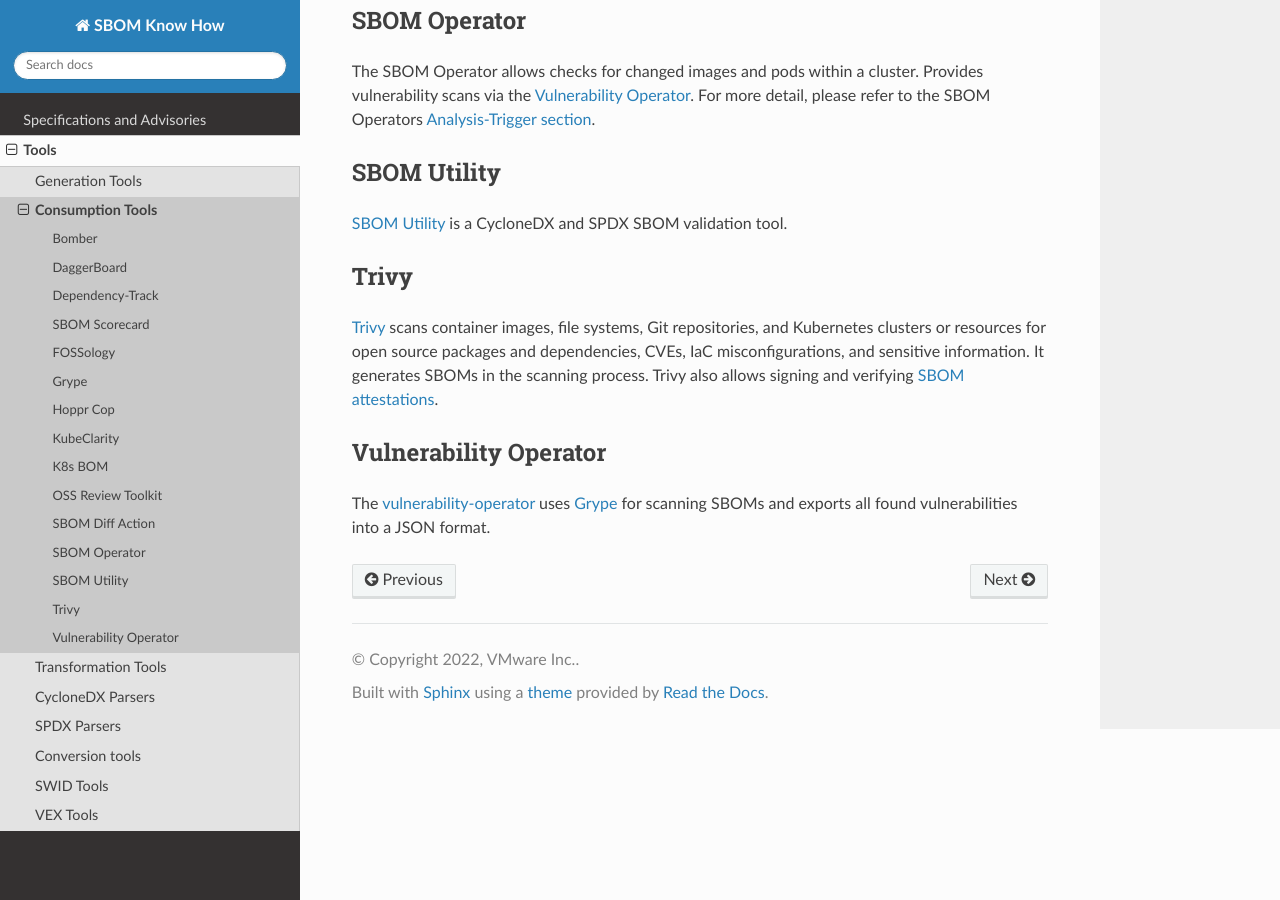
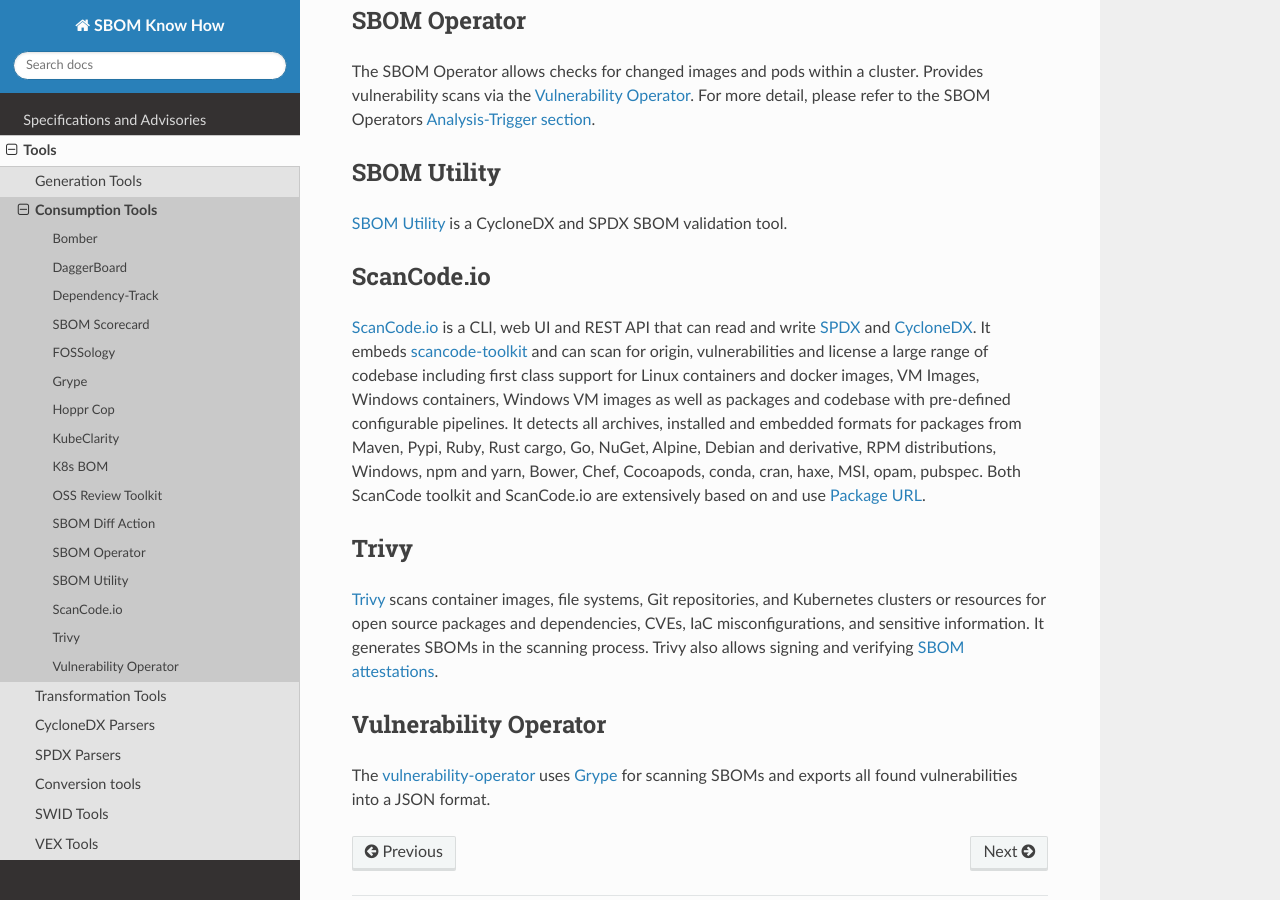
Before and after one commit to ivanayov/sbom-know-how, a Sphinx documentation site: the page built from docs/source/tooling/consumption_tools.md, in a window 1280 px wide and 900 px high, scrolled down 1660 px. Built offline with Sphinx 7.4.7 and the Read the Docs theme 2.0.0, drawn with Linux system fonts in a browser that asks for light colours.

Commit message:
Add ScanCode
This change adds ScanCode and ScanCode.io to the generation and
consumtion tools list, as well as vulnerability databases to the
purl spec

Signed-off-by: Ivana Atanasova <iyovcheva@vmware.com>

```diff
--- a/docs/source/tooling/consumption_tools.md
+++ b/docs/source/tooling/consumption_tools.md
@@ -52,6 +52,11 @@
 
 [SBOM Utility](https://github.com/mrutkows/sbom-utility) is a CycloneDX and SPDX SBOM validation tool.
 
+## ScanCode.io
+
+[ScanCode.io](https://nexb.github.io/scancode.io-homepage/) is a CLI, web UI and REST API that can read and write [SPDX](../specs/spdx.md) and [CycloneDX](../specs/cyclonedx.md). It embeds [scancode-toolkit](https://github.com/nexB/scancode-toolkit) and can scan for origin, vulnerabilities and license a large range of codebase including first class support for Linux containers and docker images, VM Images, Windows containers, Windows VM images as well as packages and codebase with pre-defined configurable pipelines. It detects all archives, installed and embedded formats for packages from Maven, Pypi, Ruby, Rust cargo, Go, NuGet, Alpine, Debian and derivative, RPM distributions, Windows, npm and yarn, Bower, Chef, Cocoapods, conda, cran, haxe, MSI, opam, pubspec.
+Both ScanCode toolkit and ScanCode.io are extensively based on and use [Package URL](../specs/purl.md).
+
 ## Trivy
 
 [Trivy](https://github.com/aquasecurity/trivy) scans container images, file systems, Git repositories, and Kubernetes clusters or resources for open source packages and dependencies, CVEs, IaC misconfigurations, and sensitive information. It generates SBOMs in the scanning process.
```
Also changed, not shown: docs/source/specs/purl.md (+5 -0 lines), docs/source/tooling/generation_tools.md (+5 -0 lines).
